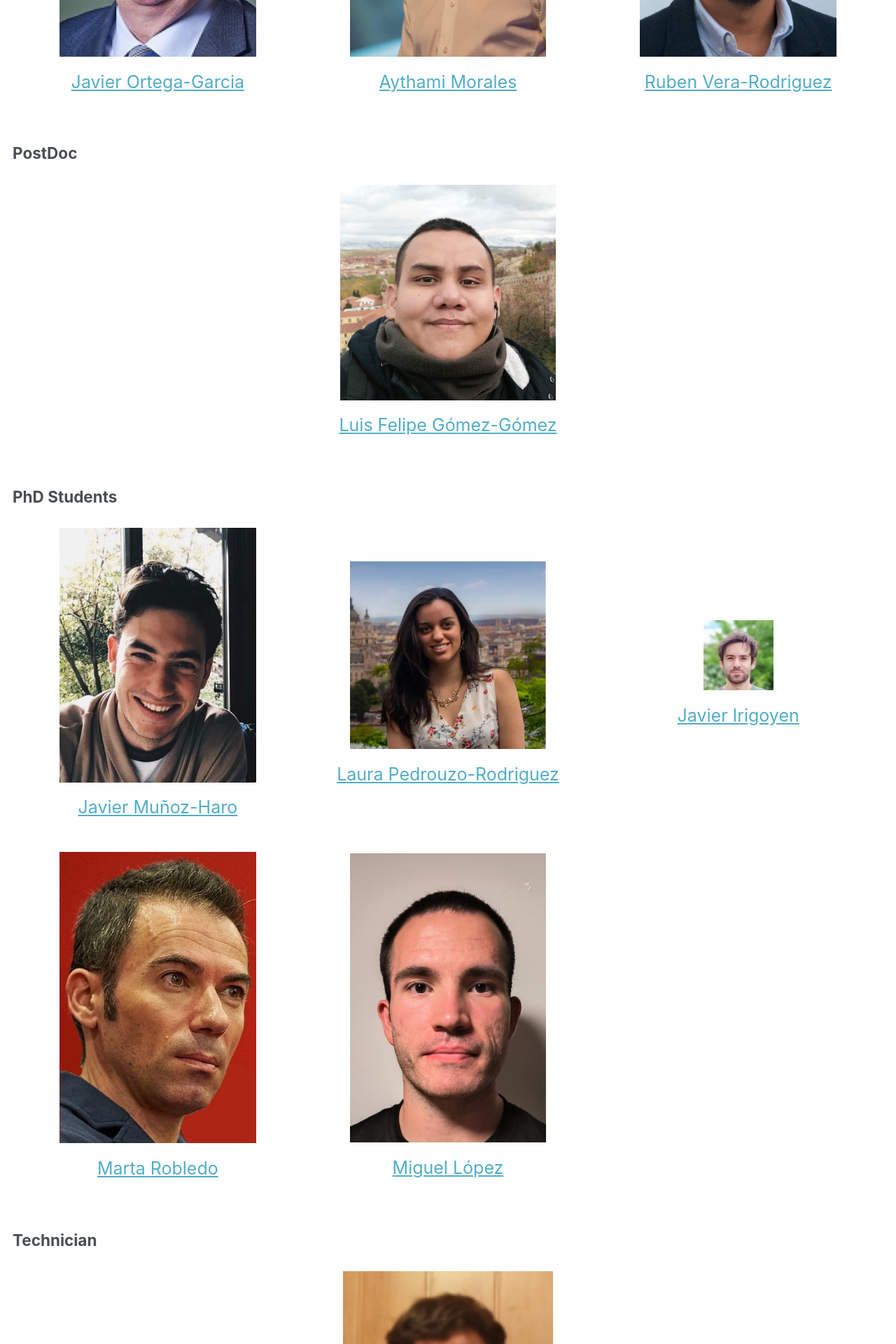
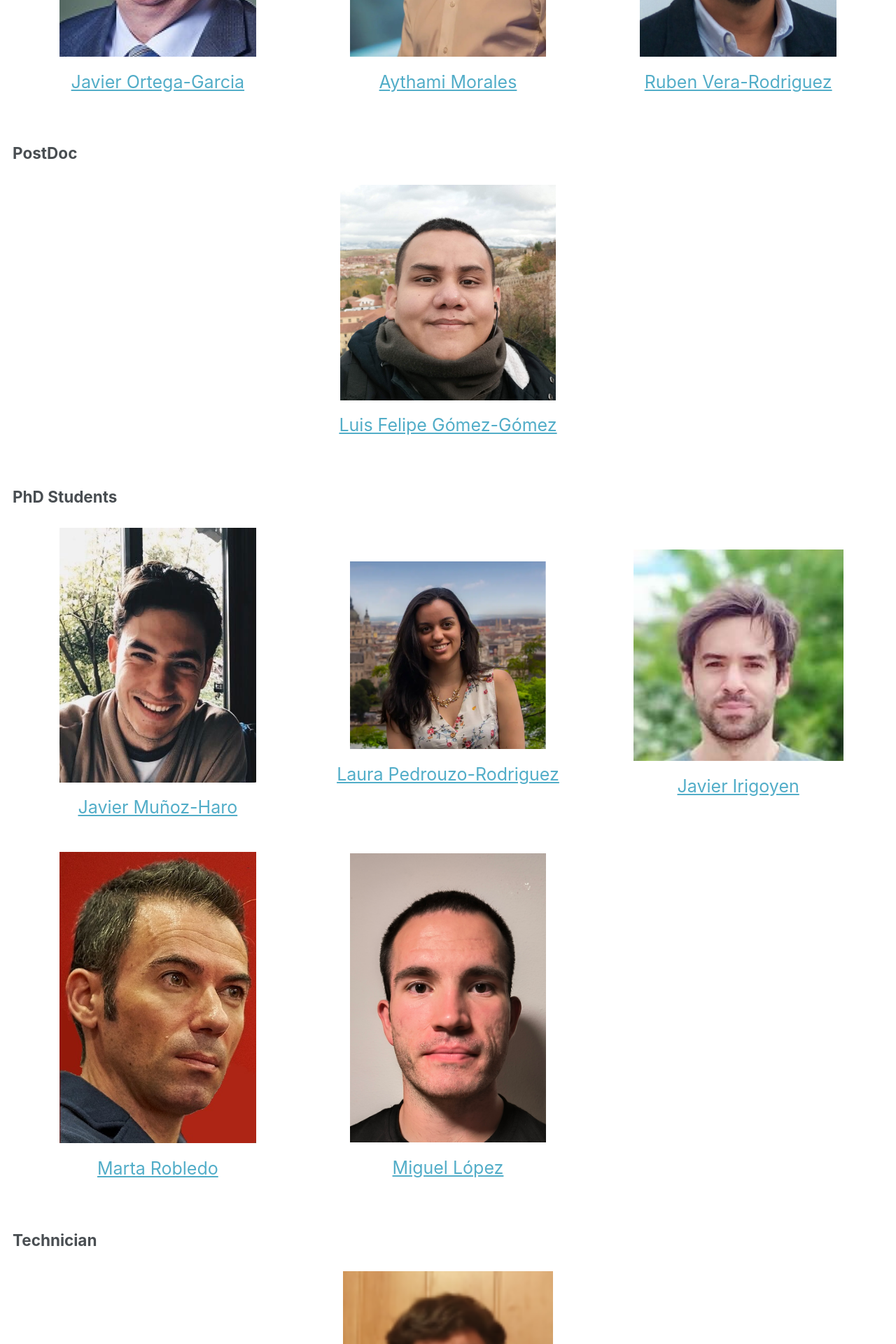
Before and after one commit to catedraeniauam/catedraeniauam.github.io, a Jekyll site: the page built from _pages/team.md, in a window 1280 px wide. Shown: the part 1177-3097 px from the top of the page at 70% size. Built offline with Jekyll 4.4.1, drawn with Linux system fonts in a browser that asks for light colours.

Commit message:
engrandecemos a irigoyen

```diff
--- a/_pages/team.md
+++ b/_pages/team.md
@@ -91,7 +91,7 @@ PhD Students
       </td>
       <td width="33%">
         <div>
-          <p align="center"><img class="img-70" src="https://catedraeniauam.github.io/images/Javier Irigoyen.jpg" style="width:100px"></p>
+          <p align="center"><img class="img-70" src="https://catedraeniauam.github.io/images/Javier Irigoyen.jpg" style="width:300px"></p>
           <p align="center"><a class="nombre" href="">Javier Irigoyen</a></p>
         </div>
       </td>
```
